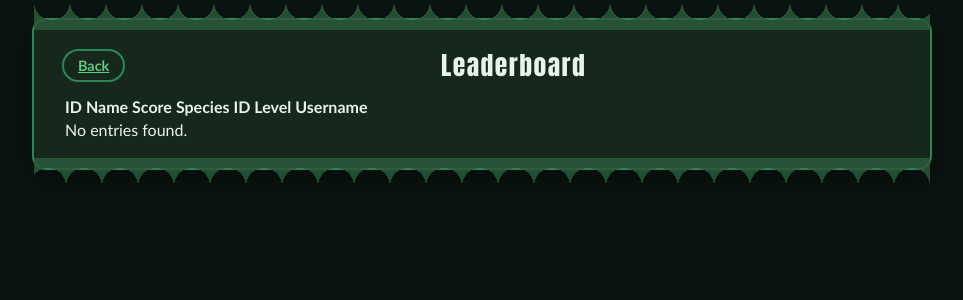
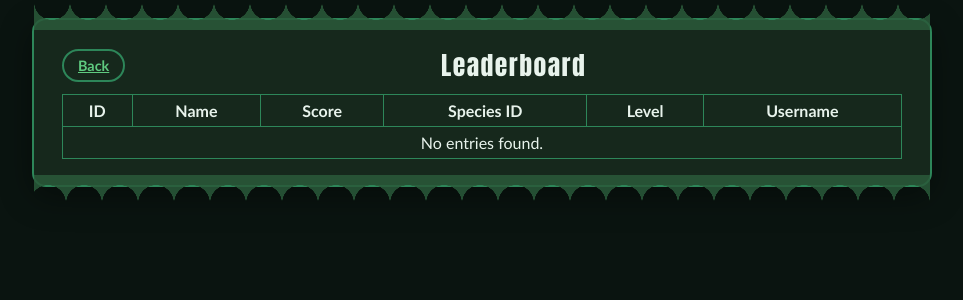
Before and after one commit to mdonnelly216/ProjectEvo, a PHP site: page /leaderboard.php in a window 1280 px wide. Shown: the part 54-354 px from the top of the page, without its empty margins (158-1121 px from the left). Run offline with PHP 8.4, Linux system fonts and the light colour scheme; data that the repository does not hold is empty.

Commit message:
Add table rendering styles to game.css
Added styles for table rendering.

```diff
--- a/game.css
+++ b/game.css
@@ -368,3 +368,15 @@ html, body {
     .creator-grid, .cleared-grid { grid-template-columns: 1fr; }
     #gameCanvas { height: 320px; }
 }
+
+/* Table Rendering */
+table {/* Make tables fill available width. */
+  width: 100%;
+  border-collapse: collapse;
+}
+th, td {/* Add simple table borders and padding. */
+  border: 1px solid #2d8659;
+  padding: 6px;
+  text-align: center;
+  vertical-align: top;
+}
```
